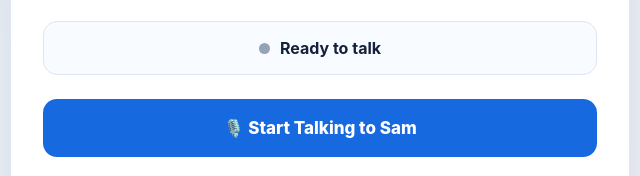
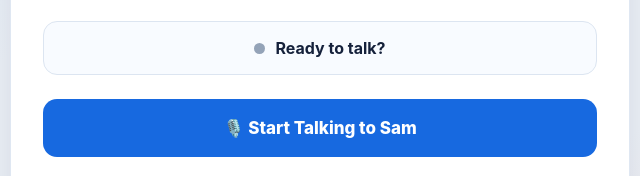
Before and after one commit to Uyai-s/PLUMBING-AGENT, a plain HTML site: page index.html in a window 1280 px wide. Shown: the part 356-532 px from the top of the page, 320-960 px from the left. Drawn offline with Linux system fonts and the light colour scheme.

Commit message:
Update status text to include a question mark

```diff
--- a/index.html
+++ b/index.html
@@ -279,7 +279,7 @@
         aria-live="polite"
       >
         <span id="statusDot" class="status-dot"></span>
-        <span id="statusText">Ready to talk</span>
+        <span id="statusText">Ready to talk?</span>
       </div>
 
       <div id="controls" class="controls">
```
